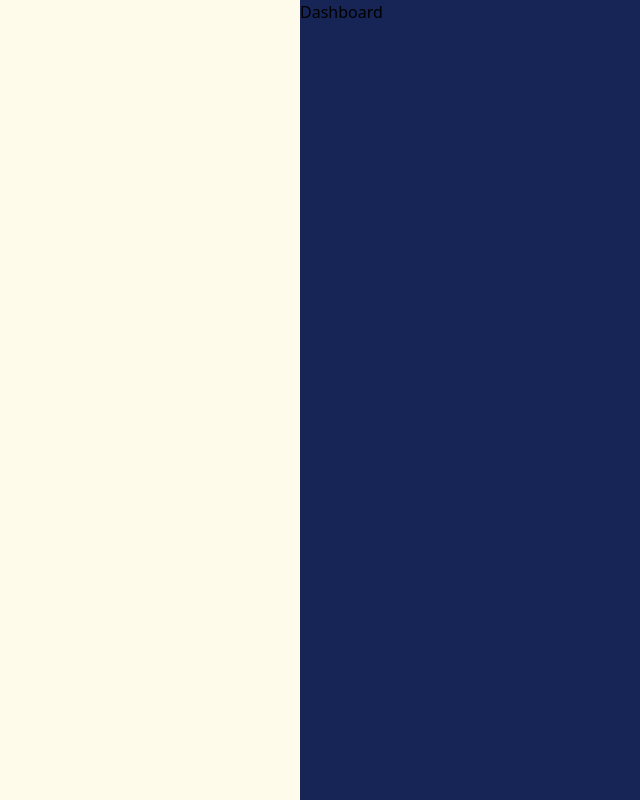
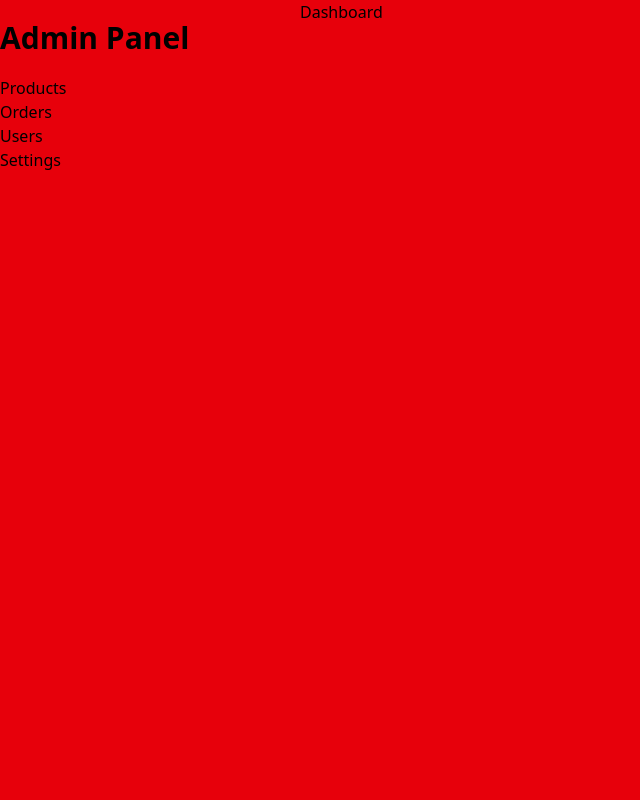
Before and after one commit to Himeshas/mern-frontend, a React (Vite) app: page /admin in a window 1280 px wide. Shown: the whole page, without its empty margins (0-640 px from the left). Built offline with nearby package versions, Linux system fonts and the light colour scheme.

Commit message:
Navigation part 01

```diff
--- a/src/pages/adminpage.jsx
+++ b/src/pages/adminpage.jsx
@@ -1,13 +1,18 @@
-import { Route , Routes } from "react-router-dom";
+import {Link, Route , Routes } from "react-router-dom";
 
 export default function AdminPage() {
   return (
     <div className="w-full h-screen bg-red-600 flex">
-        <div className="w-[300px] h-full bg-amber-50">
+        <div className="w-[300px] h-full flex flex-col">
+          <span className="text-3xl font-bold my-5">Admin Panel</span>
 
+          <Link to="/admin/products">Products</Link>
+          <Link to="/admin/orders">Orders</Link>
+          <Link to="/admin/users">Users</Link>
+          <Link to="/admin/settings">Settings</Link>
         </div>
 
-        <div className="w-[calc(100%-300px)] bg-blue-950 h-full">
+        <div className="w-[calc(100%-300px)] h-full">
 
           <Routes path="/*">
             <Route path="/" element={<h1>Dashboard</h1>} />
```
